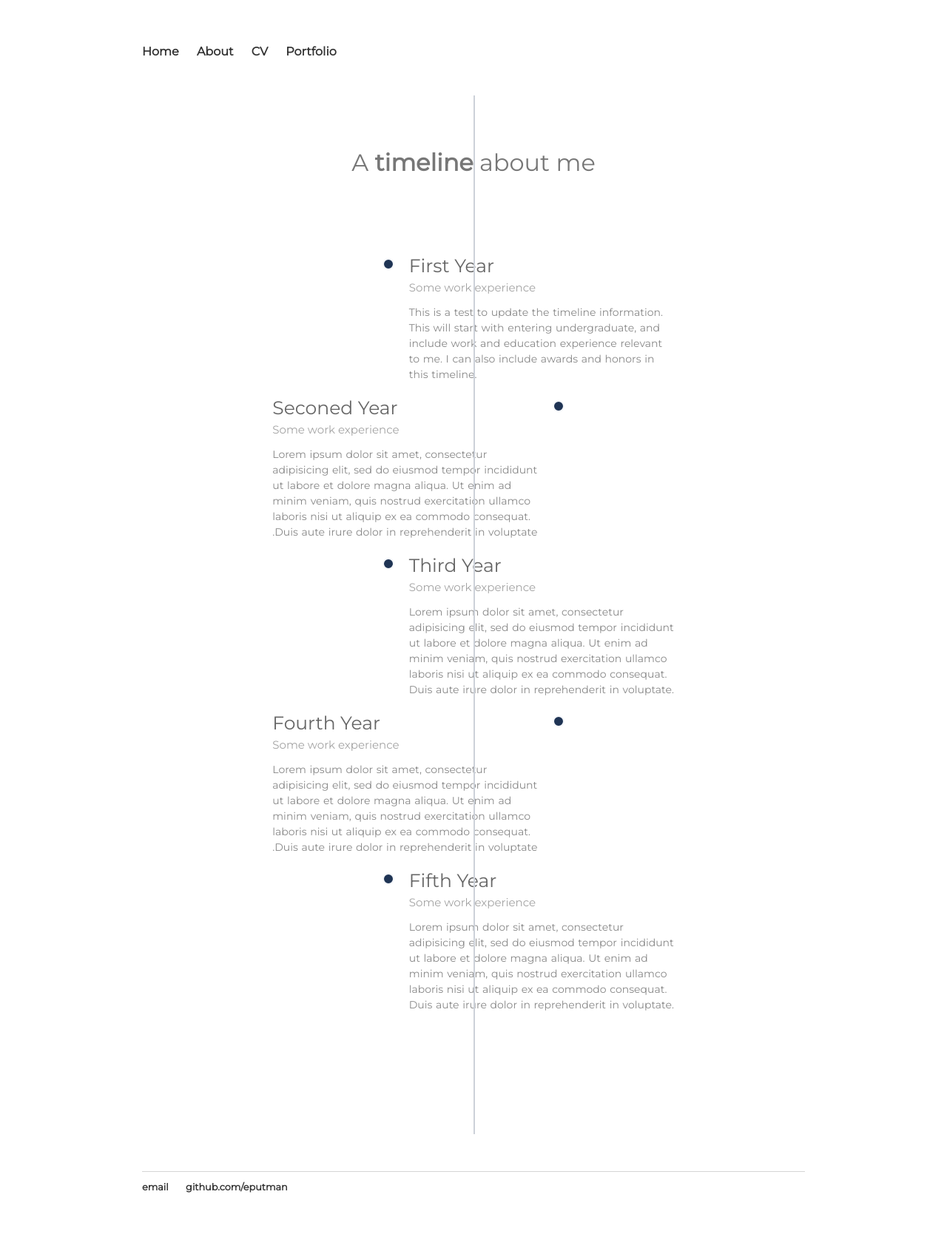
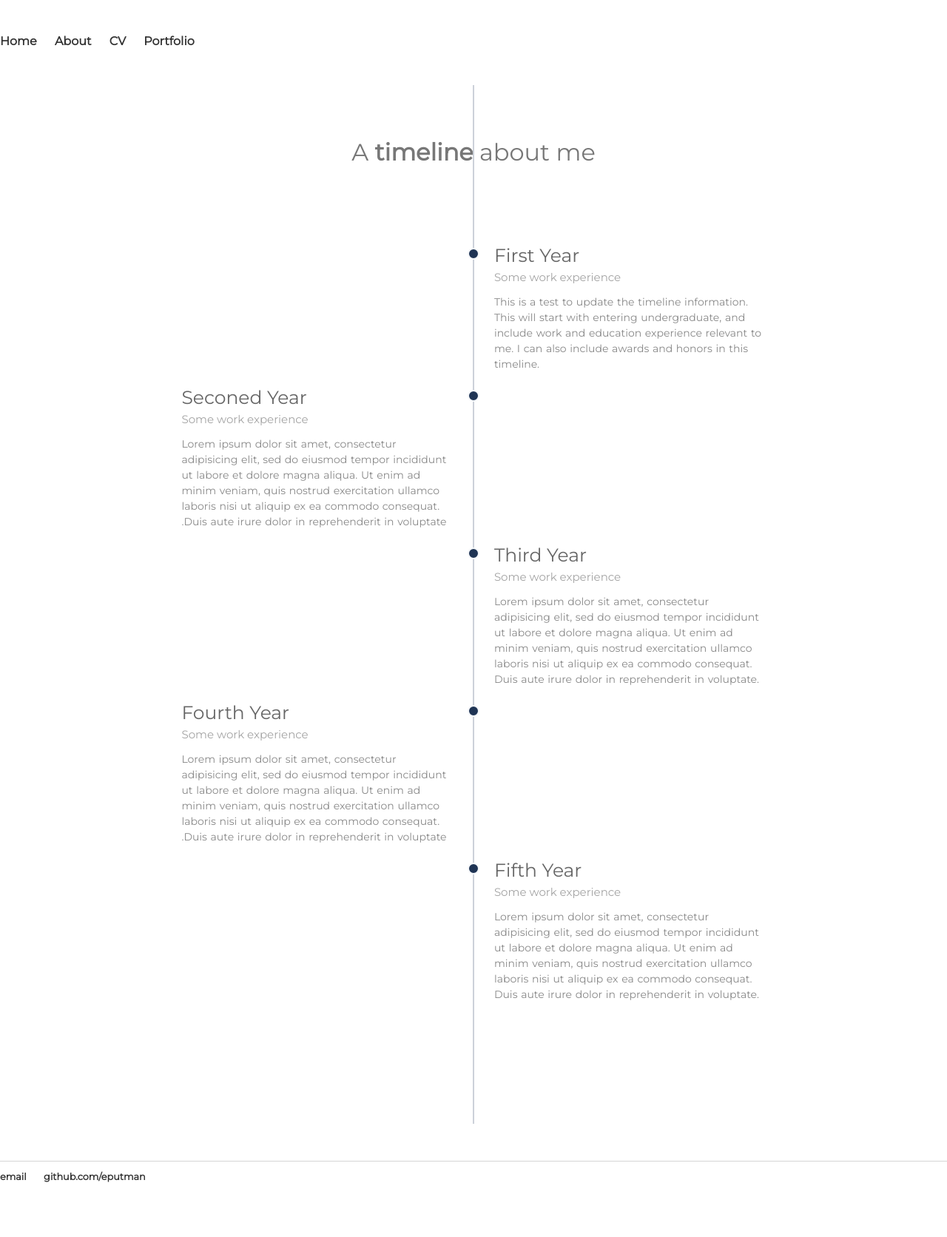
Before and after one commit to eputman/eputman.github.io, a Jekyll site: the page built from about/index.html, in a window 1280 px wide. Shown: the whole page at 74% size. Built offline with Jekyll 4.4.1, drawn with Linux system fonts in a browser that asks for light colours; after the commit the page ends 1641 px from its top, so only the background shows below that.

Commit message:
Update timeline.css
Change body margin and padding (width previously 70%, removed)

```diff
--- a/css/timeline.css
+++ b/css/timeline.css
@@ -8,9 +8,9 @@
 }
 
 body {
-    margin: 60px auto;
-    font-family: 'Montserrat', sans-serif;
-    width: 70%;
+   margin: 0;
+   padding: 30px 0;
+   font-family: 'Montserrat', sans-serif;
 }
 
 nav ul, footer ul {
@@ -73,15 +73,16 @@ ul.posts li {
    top: 0;
    left: 50%;
    width: 2px;
+   margin-left: -1px;
    height: 100%;
    background: #CCD1D9;
    z-index: 1
 }
 
 .timeline-block {
-   width: -webkit-calc(70% + 8px);
-   width: -moz-calc(70% + 8px);
-   width: calc(70% + 8px);
+   width: -webkit-calc(50% + 8px);
+   width: -moz-calc(50% + 8px);
+   width: calc(50% + 8px);
    display: -webkit-box;
    display: -webkit-flex;
    display: -moz-box;
```
